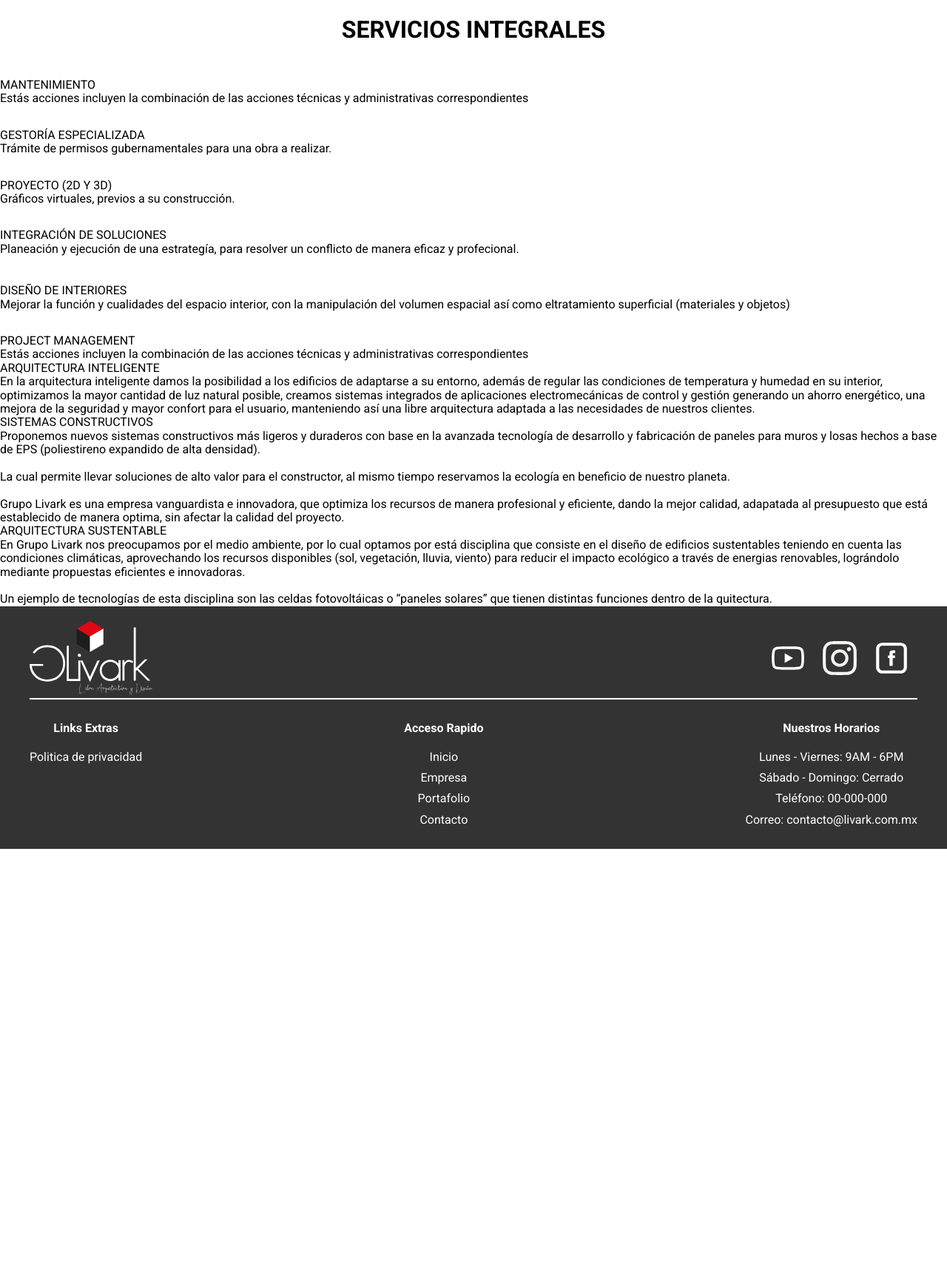
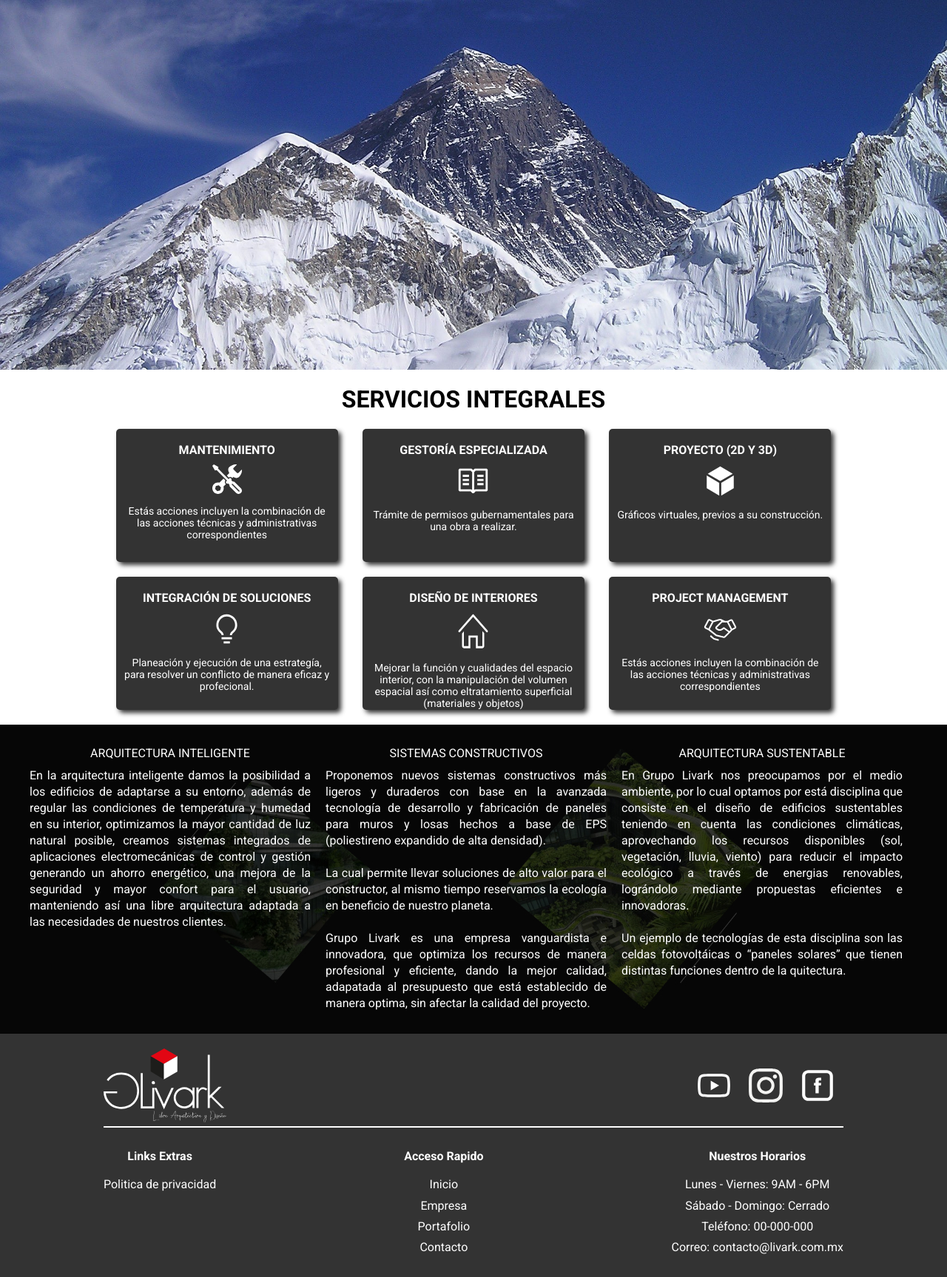
Before and after one commit to khuertar/livark, a PHP site: page / in a window 1280 px wide. Shown: the part 124-1851 px from the top of the page at 74% size. Before the commit the page ends 1272 px from the top, so only its background shows below. Run offline with PHP 8.4, Linux system fonts and the light colour scheme.

Commit message:
Se creo la pagina index

```diff
--- a/view/page/inicio.php
+++ b/view/page/inicio.php
@@ -1,15 +1,15 @@
 <!--===============================================
-Imagen index
-=================================================-->
+IMAGEN INDEX
+*=================================================-->
 <div class="img-index"></div>
 
 <!--===============================================
-Servcios Integrales
+SERVCIOS INTEGRALES
 =================================================-->
 <h1>SERVICIOS INTEGRALES</h1>
 
 <section class="serv-integrales">
-  <div class="serv-integrales-in">
+
     <div class="ser-item">
       <span class="titulo">MANTENIMIENTO</span>
       <img src="view/img/wpf_maintenance.svg" alt="">
@@ -52,11 +52,10 @@ Servcios Integrales
       Estás acciones incluyen la combinación de las acciones técnicas y administrativas correspondientes
       </div>
     </div>
-  </div>
 </section>
 
 <!--===============================================
-Sistemas
+SISTEMAS
 =================================================-->
 <section class="sistemas">
   <div class="in-sistemas">
--- a/view/sass/main.scss
+++ b/view/sass/main.scss
@@ -111,7 +111,7 @@ footer {
   padding: 20px;
   .in-footer {
     @include desktop {
-      width: 1200px;
+      width: 1000px;
       margin: auto;
     }
     .footer-top {
@@ -173,3 +173,124 @@ footer {
     }
   }
 }
+
+// * ===============================================
+// * PRINCIPAL
+// * ===============================================
+
+//?IMAGEN INDEX
+.img-index {
+  width: 100%;
+  height: 300px;
+  background-image: url(../img/img-index.jpg);
+  background-repeat: no-repeat;
+  background-size: cover;
+  background-position: center;
+  @include desktop {
+    height: 500px;
+    background-position: center;
+  }
+}
+
+//?SERVCIOS INTEGRALE
+.serv-integrales {
+  margin: auto;
+  width: 70%;
+  display: grid;
+  grid-template-columns: repeat(1, 1fr);
+  grid-row-gap: 20px;
+  justify-content: center;
+  display: grid;
+  grid-template-columns: repeat(1, 1fr);
+  grid-row-gap: 20px;
+  justify-content: center;
+  @include tablet {
+    grid-template-columns: repeat(2, 1fr);
+    justify-items: center;
+  }
+  @include desktop {
+    grid-template-columns: repeat(3, 1fr);
+  }
+
+  .ser-item {
+    background: $gris-principal;
+    box-shadow: 4px 4px 6px $gris-principal;
+    //background-image: url(../img/wave.svg);
+    background-repeat: no-repeat;
+    background-size: cover;
+    color: $blanco;
+    border-radius: 5px;
+    text-align: center;
+    height: 180px;
+    padding: 10px;
+    @include tablet {
+      width: 250px;
+    }
+    @include desktop {
+      width: 300px;
+    }
+
+    span {
+      display: block;
+      font-weight: $roboto-bold;
+      padding: 10px;
+    }
+    .serv-txt {
+      margin-top: 10px;
+      font-size: 14px;
+    }
+  }
+
+  @include tablet {
+    width: 80%;
+    grid-template-columns: repeat(2, 1fr);
+    justify-items: center;
+  }
+  @include desktop {
+    width: 1000px;
+    grid-template-columns: repeat(3, 1fr);
+  }
+}
+
+//?Sistemas
+.sistemas {
+  margin-top: 20px;
+  background: url(../img/imgSistemas.jpg);
+  background-position: center;
+  color: $blanco;
+  padding: 20px;
+  @include desktop {
+    background: #060606 url(../img/imgSistemas.jpg);
+    background-repeat: no-repeat;
+    background-position: center;
+  }
+  .in-sistemas {
+    width: 90%;
+    margin: auto;
+    display: grid;
+    grid-template-columns: repeat(1, 1fr);
+    grid-row-gap: 20px;
+    justify-content: center;
+    @include desktop {
+      grid-template-columns: repeat(3, 1fr);
+      width: 1200px;
+    }
+    .item-sistema {
+      border-bottom: 1px solid $blanco;
+      padding-bottom: 10px;
+      @include desktop {
+        width: 95%;
+        border-bottom: none;
+      }
+      span {
+        display: block;
+        text-align: center;
+        padding: 10px;
+      }
+      .txt {
+        text-align: justify;
+        line-height: 22px;
+      }
+    }
+  }
+}
```
Also changed, not shown: view/css/main.css, 1 other file.
